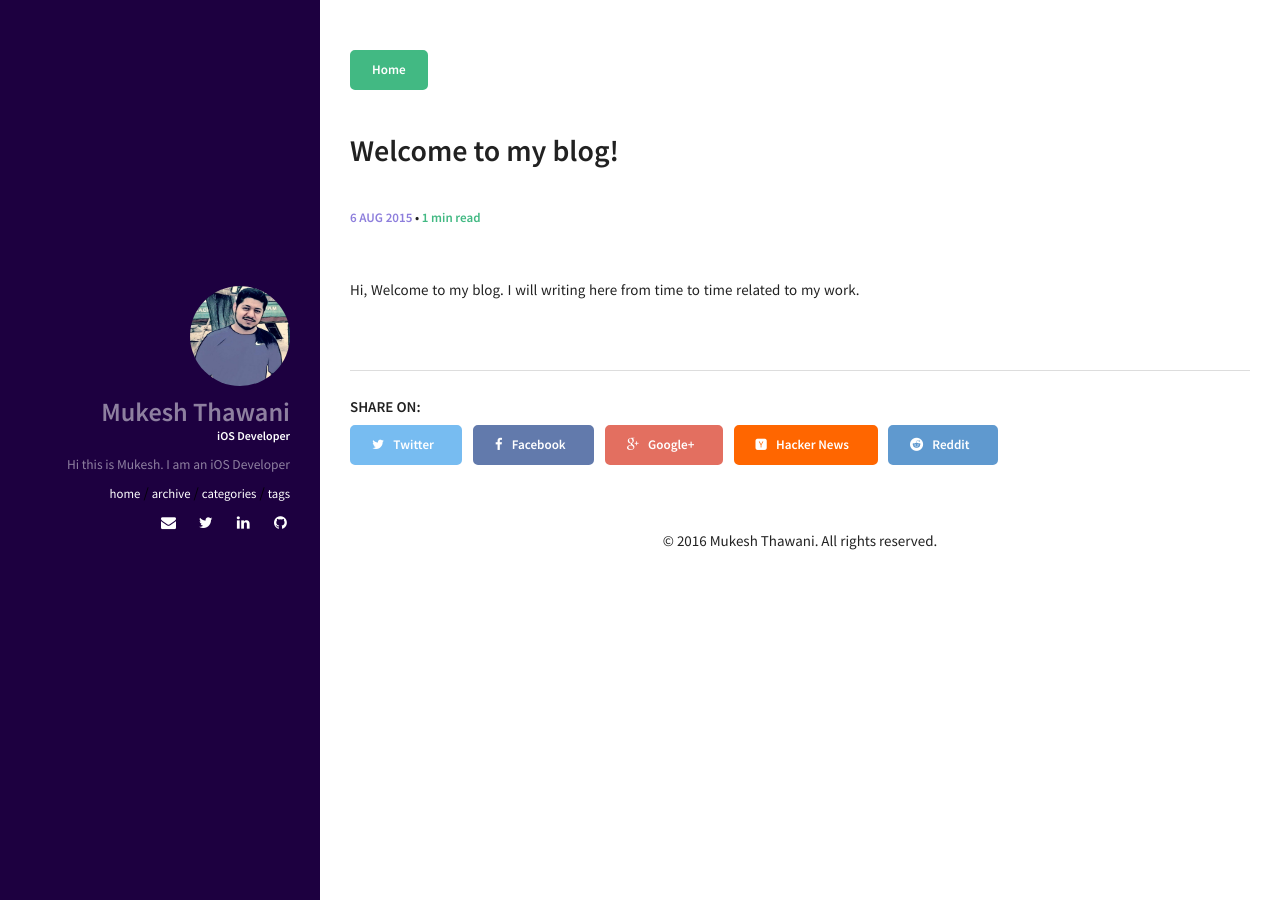
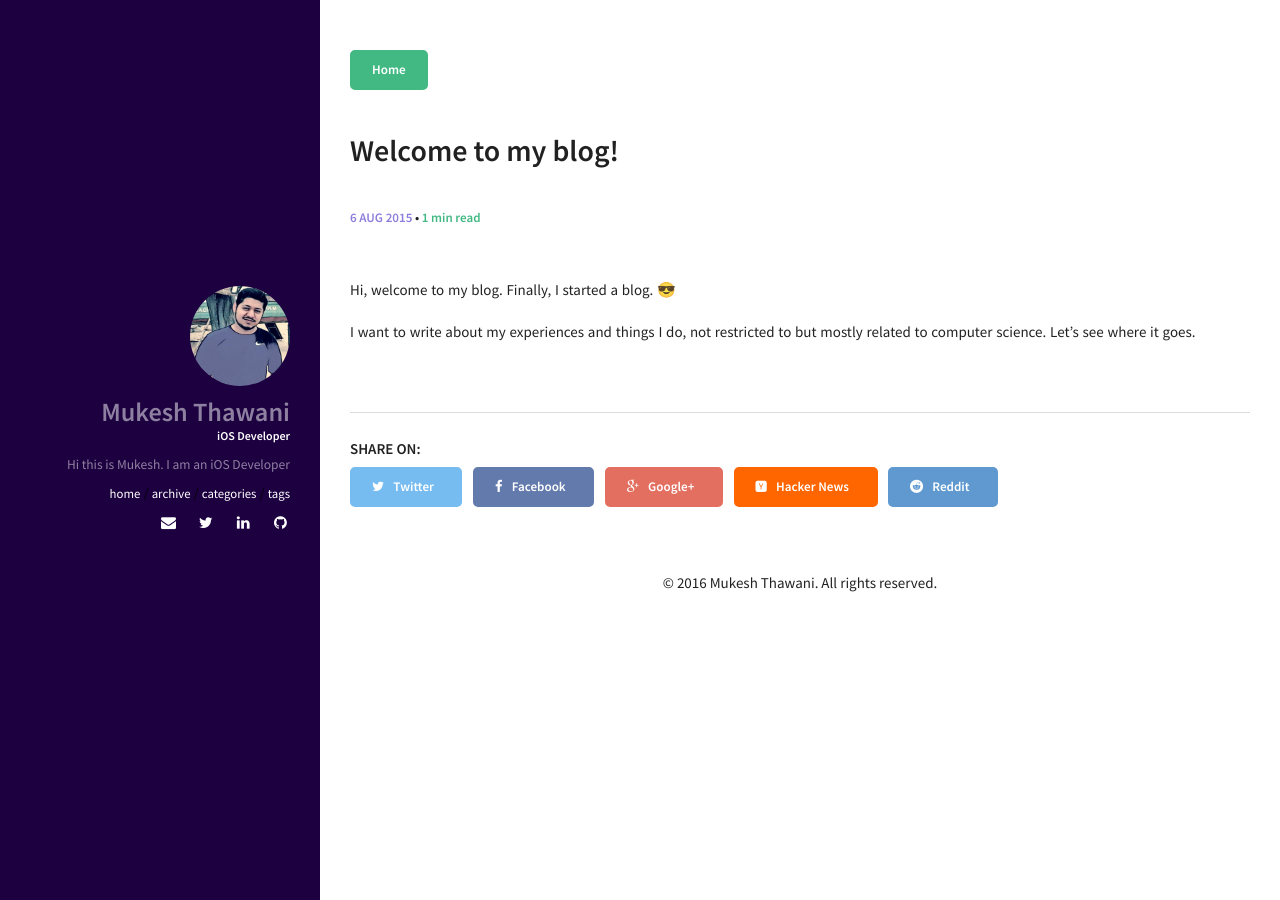
Before and after one commit to mukeshthawani/mukeshthawani.github.io, a Jekyll site: the page built from _posts/2015-08-06-welcome-to-my-blog.md, in a window 1280 px wide. Built offline with Jekyll 4.4.1, drawn with Linux system fonts in a browser that asks for light colours.

Commit message:
Use old welcome post and update readme

```diff
--- a/_posts/2015-08-06-welcome-to-my-blog.md
+++ b/_posts/2015-08-06-welcome-to-my-blog.md
@@ -6,4 +6,6 @@ categories:
 comments: true
 ---
 
-Hi, Welcome to my blog. I will writing here from time to time related to my work.
+Hi, welcome to my blog. Finally, I started a blog. 😎
+
+I want to write about my experiences and things I do, not restricted to but mostly related to computer science. Let's see where it goes.
```
Also changed, not shown: README.md.
